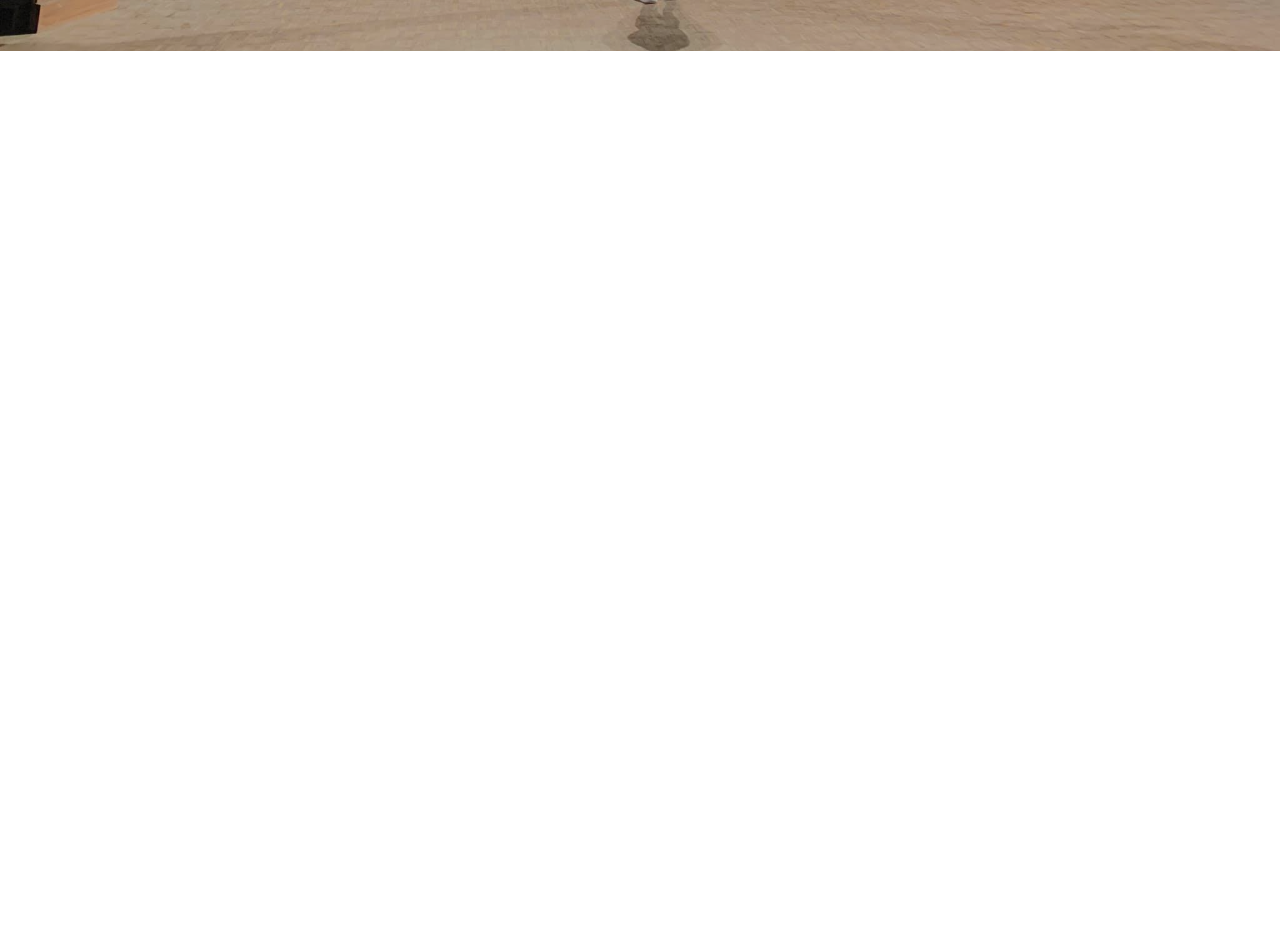
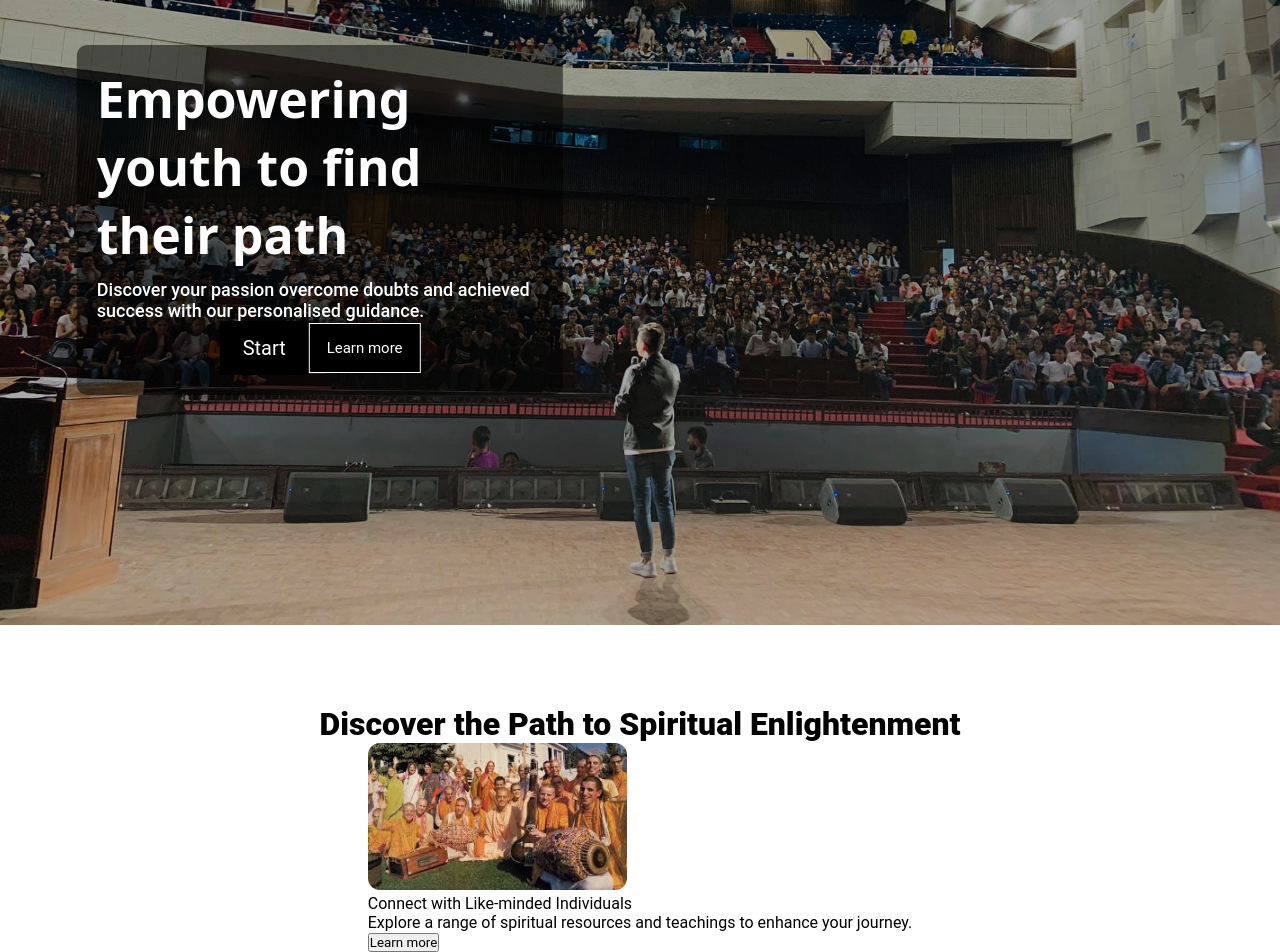
Before and after one commit to Navotsaah/IYF-Website, a React (Create React App) app in the folder frontend/: page / in a window 1280 px wide. Shown: the part 851-1803 px from the top of the page. Before the commit the page ends 902 px from the top, so only its background shows below. Built offline with nearby package versions, Linux system fonts and the light colour scheme.

Commit message:
addedd css for header and navabar

```diff
--- a/frontend/src/App.js
+++ b/frontend/src/App.js
@@ -2,12 +2,14 @@ import logo from './logo.svg';
 import './App.css';
 import Navbar from './Navbar';
 import Header from './Header';
+import Feature from './Feature';
 
 function App() {
   return (
     <div className="App">
       <Navbar />
       <Header />
+      <Feature />
     </div>
   );
 }
--- /dev/null
+++ b/frontend/src/Feature/feature.css
@@ -0,0 +1,12 @@
+.feature_class {
+    display: flex;
+    flex-direction: column;
+    justify-content: center;
+    align-items: center;
+    margin-top: 10vh;
+}
+
+.feature_heading {
+    font-size: 2em;
+    font-weight: 800;
+}
--- /dev/null
+++ b/frontend/src/Feature/index.js
@@ -0,0 +1,27 @@
+import React from 'react'
+import './feature.css'
+import devotee from '../assets/devotees group 1.png'
+
+function Feature() {
+    return (
+        <div className='feature_class'>
+            <div className="feature_heading">
+                Discover the Path to Spiritual Enlightenment
+            </div>
+            <div className="feature_div">
+                <div className="feature_img">
+                    <img src={devotee} alt='devotees_group' />
+                </div>
+                <div className="feature_text1">
+                    <p>Connect with Like-minded Individuals</p>
+                </div>
+                <div className="feature_text2">
+                    <p>Explore a range of spiritual resources and teachings to enhance your journey.</p>
+                </div>
+                <button className="feature_learn">Learn more </button>
+            </div>
+        </div>
+    )
+}
+
+export default Feature
--- a/frontend/src/Header/Header.css
+++ b/frontend/src/Header/Header.css
@@ -5,13 +5,18 @@
 
 .img_header {
     position: relative;
-    /* Position relative to contain absolutely positioned elements */
     display: flex;
     justify-content: center;
     align-items: center;
     overflow: hidden;
-    /* Hide any overflow from the image */
 }
+
+.header_heading {
+    font-size: 50px;
+    font-family: system-ui, -apple-system, BlinkMacSystemFont, 'Segoe UI', Roboto, Oxygen, Ubuntu, Cantarell, 'Open Sans', 'Helvetica Neue', sans-serif;
+    font-weight: 600;
+}
+
 
 .img_header img {
     width: 100%;
@@ -22,9 +27,10 @@
 .header_content {
     position: absolute;
     top: 50%;
-    left: 30%;
+    left: 25%;
+    width: 38%;
     transform: translate(-50%, -50%);
-    text-align: center;
+    text-align: left;
     color: white;
     background-color: rgba(0, 0, 0, 0.5);
     padding: 20px;
@@ -42,3 +48,31 @@
     font-size: 1.5rem;
     font-weight: 500;
 }
+
+.header_btn {
+    display: flex;
+    justify-content: center;
+    align-items: center;
+}
+
+.header_start {
+    padding: 15px;
+    color: white;
+    background-color: black;
+    font-size: 20px;
+    width: 20%;
+    border: none;
+}
+
+.header_learn {
+    font-size: 15px;
+    padding: 15px;
+    background-color: black;
+    color: white;
+    border: 1px solid white;
+    width: 25%;
+}
+
+.header_subheading {
+    font-size: 18px !important;
+}
--- a/frontend/src/Header/index.js
+++ b/frontend/src/Header/index.js
@@ -9,9 +9,12 @@ function Header() {
                 <img src={seminar} alt="" />
             </div>
             <div className="header_content">
-            <h1>Empowering youth to find their path</h1>
-            <p>Discover your passion overcome doubts and achieved success with our personalised guidance.</p>
-            <button>Start</button>
+                <div className='header_heading'>Empowering youth to find their path</div>
+                <p className='header_subheading'>Discover your passion overcome doubts and achieved success with our personalised guidance.</p>
+                <div className="header_btn">
+                    <button className="header_start">Start</button>
+                    <button className="header_learn">Learn more</button>
+                </div>
             </div>
         </div>
     )
--- a/frontend/src/Navbar/Navbar.css
+++ b/frontend/src/Navbar/Navbar.css
@@ -4,6 +4,10 @@
     align-items: center;
     padding: 20px;
     box-shadow: 0 2px 4px rgba(0, 0, 0, 0.1);
+}
+
+.iyf_logo {
+    width: 8 0px;
 }
 
 nav {
--- a/frontend/src/Navbar/index.js
+++ b/frontend/src/Navbar/index.js
@@ -1,11 +1,11 @@
 import React from 'react';
-import iskon_img from '../assets/iskcon_logo.png';
+import iskon_img from '../assets/logo_iyf.png';
 import './Navbar.css';
 
 function Navbar() {
     return (
         <div className='navbar'>
-            <img src={iskon_img} alt="" />
+            <img src={iskon_img} className='iyf_logo' alt="" />
             <nav>
                 <ul>
                     <li><a href="#discover">Discover</a></li>
```
Also changed, not shown: frontend/src/assets/devotees group 1.png (added), frontend/src/assets/logo_iyf.png (added).
